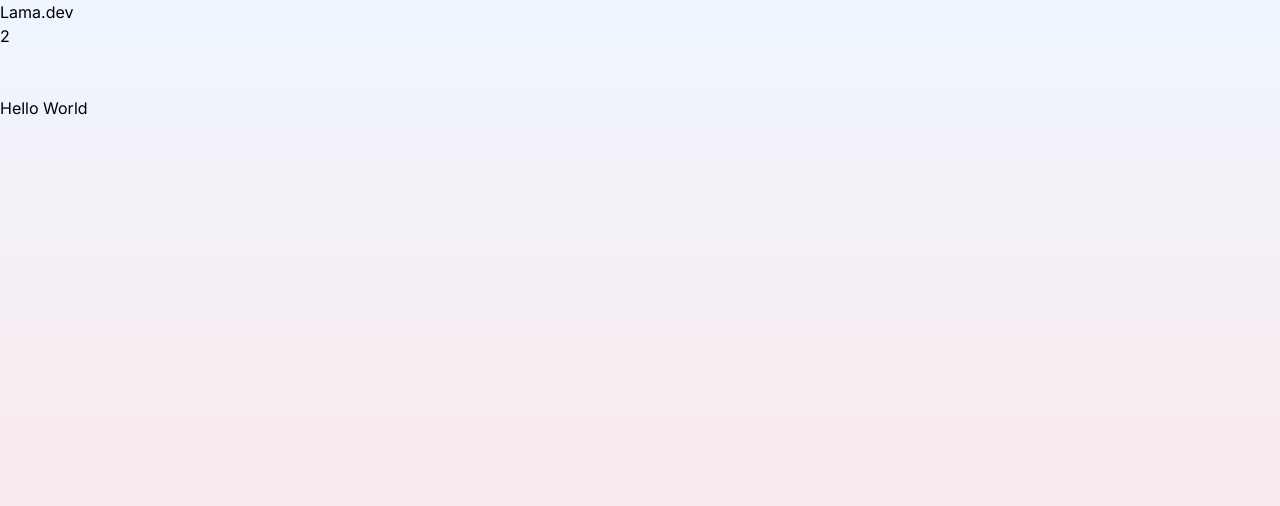
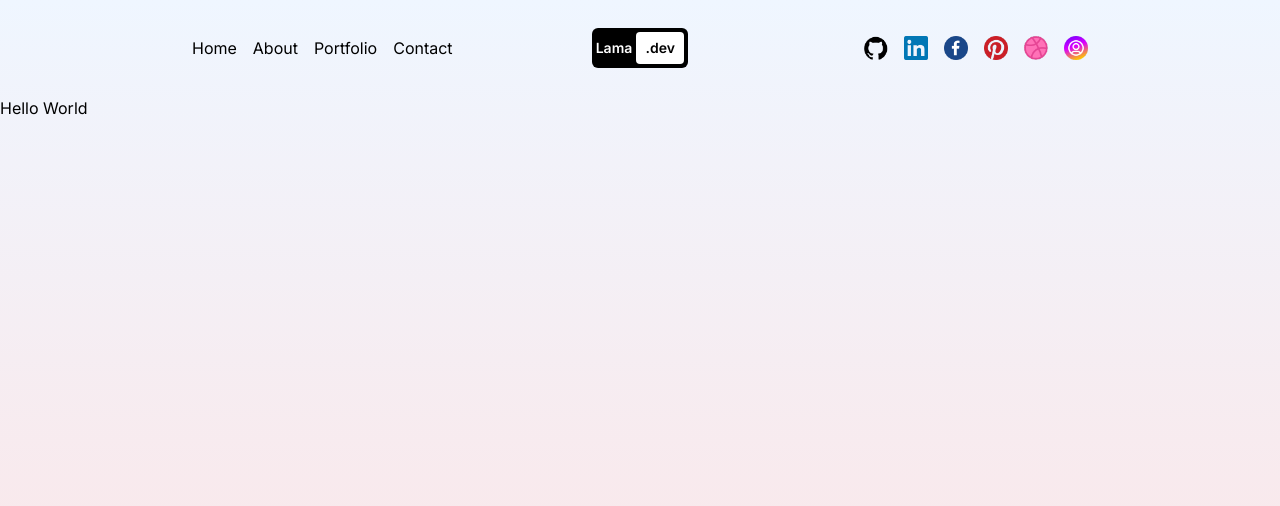
Before and after one commit to Khaanh/NextJS-Animated-Portfolio, a Next.js app: page / in a window 1280 px wide. Shown: the top 506 px of the page. Built offline with nearby package versions, Linux system fonts and the light colour scheme.

Commit message:
Did: Menu & Social & Logo

```diff
--- a/src/app/layout.js
+++ b/src/app/layout.js
@@ -1,6 +1,6 @@
 import { Inter } from "next/font/google";
 import "./globals.css";
-import Navbar from "@/component/Navbar";
+import Navbar from "../components/navbar";
 
 const inter = Inter({ subsets: ["latin"] });
 
--- a/src/component/navbar.jsx
+++ /dev/null
@@ -1,20 +0,0 @@
-import Link from "next/link";
-
-const Navbar = () => {
-	return (
-		<div className="h-full flex items-center justify-between px-4 sm:px-8 md:px-12 lg:px-20 xl:px-4">
-			<div>
-				<Link
-					href="/"
-					className="text-sm bg-black rounded-md p-1 font-semibold"
-				>
-					<span className="text-white mr-1 text-lg">Lama</span>
-					<span className="w-12 h-8 rounded bg-white text-black">.dev</span>
-				</Link>
-			</div>
-			<div>2</div>
-		</div>
-	);
-};
-
-export default Navbar;
--- /dev/null
+++ b/src/components/navbar.jsx
@@ -0,0 +1,85 @@
+"use client";
+import Image from "next/image";
+import Link from "next/link";
+import { useState } from "react";
+
+const links = [
+	{ url: "/", title: "Home" },
+	{ url: "/about", title: "About" },
+	{ url: "/portfolio", title: "Portfolio" },
+	{ url: "/contact", title: "Contact" },
+];
+
+const Navbar = () => {
+	const [isOpen, setIsOpen] = useState(false);
+
+	return (
+		<div className="h-full flex items-center justify-between px-4 sm:px-8 md:px-12 lg:px-20 xl:px-48">
+			{/* LINKS */}
+			<div className="hidden md:flex gap-4 w-1/3">
+				{links.map((link) => (
+					<Link href={link.url} key={link.url}>
+						{link.title}
+					</Link>
+				))}
+			</div>
+			{/* LOGO */}
+			<div className="md:hidden lg:flex w-1/3 justify-center">
+				<Link
+					href="/"
+					className="text-sm bg-black rounded-md p-1 font-semibold flex items-center justify-center"
+				>
+					<span className="text-white mr-1">Lama</span>
+					<span className="w-12 h-8 rounded bg-white text-black flex items-center justify-center">
+						.dev
+					</span>
+				</Link>
+			</div>
+			{/* SOCIAL */}
+			<div className="hidden md:flex gap-4 justify-end w-1/3">
+				<Link href="https://github.com/Khaanh">
+					<Image src="/github.png" alt="github" width={24} height={24} />
+				</Link>
+				<Link href="https://www.linkedin.com/in/khaanh/">
+					<Image src="/linkedin.png" alt="github" width={24} height={24} />
+				</Link>
+				<Link href="/">
+					<Image src="/facebook.png" alt="github" width={24} height={24} />
+				</Link>
+				<Link href="/">
+					<Image src="/pinterest.png" alt="github" width={24} height={24} />
+				</Link>
+				<Link href="/">
+					<Image src="/dribbble.png" alt="github" width={24} height={24} />
+				</Link>
+				<Link href="/">
+					<Image src="/instagram.png" alt="github" width={24} height={24} />
+				</Link>
+			</div>
+			{/* RESPONSIVE MENU */}
+			<div className="md:hidden">
+				{/* MENU BUTTON */}
+				<button
+					className="w-10 h-8 flex flex-col justify-between z-50 relative"
+					onClick={() => setIsOpen(!isOpen)}
+				>
+					<div className="w-10 h-1 bg-white rounded"></div>
+					<div className="w-10 h-1 bg-white rounded"></div>
+					<div className="w-10 h-1 bg-white rounded"></div>
+				</button>
+				{/* MENU LIST */}
+				{isOpen && (
+					<div className="absolute top-0 left-0 w-screen h-screen bg-black text-white flex flex-col items-center justify-center gap-8 text-4xl">
+						{links.map((link) => (
+							<Link href={link.url} key={link.url}>
+								{link.title}
+							</Link>
+						))}
+					</div>
+				)}
+			</div>
+		</div>
+	);
+};
+
+export default Navbar;
```
